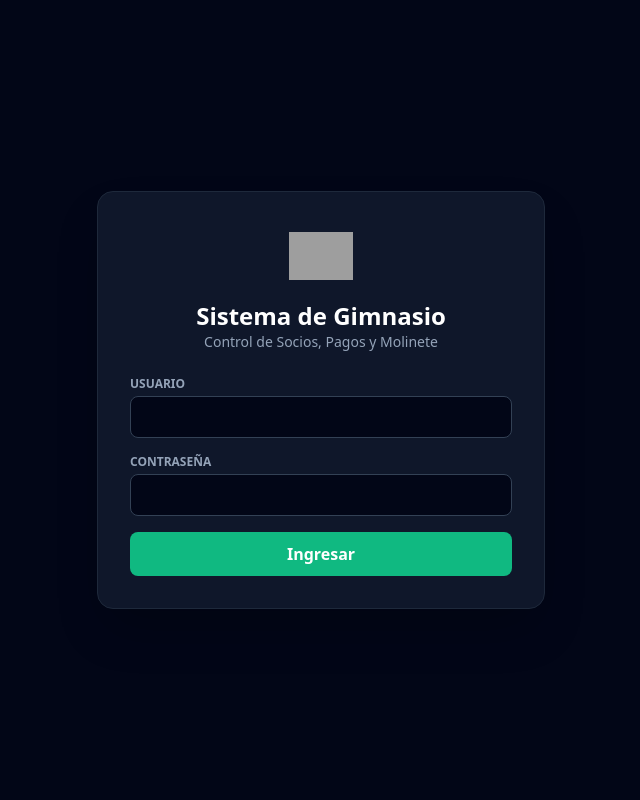
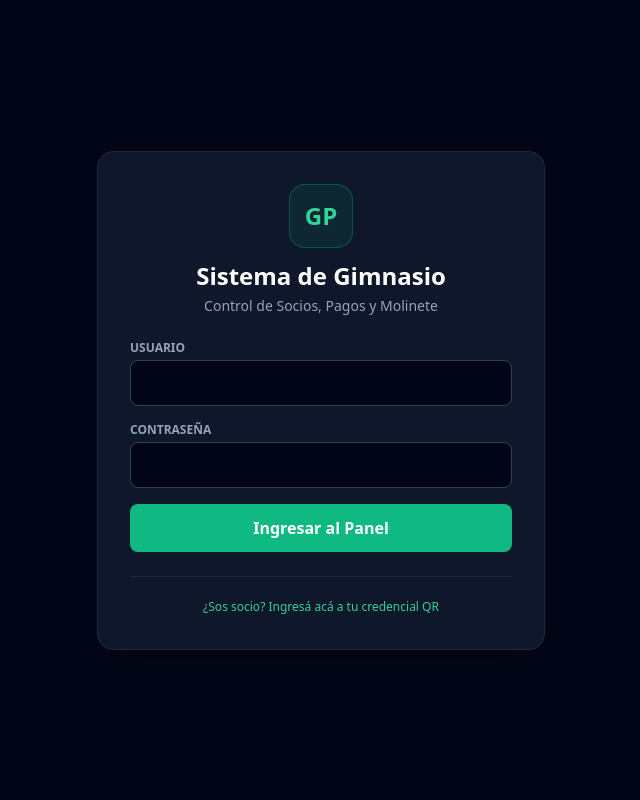
Before and after one commit to SirPinion1988/gym-system, a FastAPI app: page /login in a window 1280 px wide. Shown: the whole page, without its empty margins (319-959 px from the left). Run offline with FastAPI, Linux system fonts and the light colour scheme; some libraries are stand-ins or nearby versions; grey boxes are pictures that could not be loaded.

Commit message:
fix: actualizar login.html y TemplateResponse

```diff
--- a/app/main.py
+++ b/app/main.py
@@ -110,11 +110,15 @@ def index(request: Request, user: models.UsuarioSistema = Depends(auth.get_curre
 
 @app.get("/login", response_class=HTMLResponse)
 def login_view(request: Request):
-    return templates.TemplateResponse("login.html", {"request": request, "error": None})
-
+    return templates.TemplateResponse(
+        request=request,
+        name="login.html",
+        context={"error": None}
+    )
 
 @app.post("/login")
 def login_action(
+    request: Request,
     response: Response,
     username: str = Form(...),
     password: str = Form(...),
@@ -122,7 +126,11 @@ def login_action(
 ):
     user = db.query(models.UsuarioSistema).filter(models.UsuarioSistema.username == username).first()
     if not user or not auth.verify_password(password, user.password_hash) or not user.activo:
-        return templates.TemplateResponse("login.html", {"request": {}, "error": "Credenciales inválidas o usuario inactivo"})
+        return templates.TemplateResponse(
+            request=request,
+            name="login.html",
+            context={"error": "Credenciales inválidas o usuario inactivo"}
+        )
 
     token = auth.create_access_token(data={"sub": user.username, "rol": user.rol})
     resp = RedirectResponse(url="/dashboard", status_code=status.HTTP_302_FOUND)
--- a/templates/login.html
+++ b/templates/login.html
@@ -2,19 +2,22 @@
 <html lang="es">
 <head>
     <meta charset="UTF-8">
-    <title>Acceso al Sistema</title>
+    <meta name="viewport" content="width=device-width, initial-scale=1.0">
+    <title>Acceso al Sistema | Gimnasio</title>
     <script src="https://cdn.tailwindcss.com"></script>
 </head>
-<body class="bg-slate-950 flex items-center justify-center min-h-screen">
+<body class="bg-slate-950 flex items-center justify-center min-h-screen p-4">
     <div class="bg-slate-900 border border-slate-800 p-8 rounded-2xl w-full max-w-md shadow-2xl">
         <div class="text-center mb-6">
-            <img src="/static/img/logo.png" alt="Logo" class="w-16 h-16 mx-auto mb-3 object-contain" onerror="this.src='https://via.placeholder.com/60?text=GYM'">
+            <div class="w-16 h-16 bg-emerald-500/10 border border-emerald-500/30 rounded-2xl flex items-center justify-center mx-auto mb-3 text-2xl font-black text-emerald-400">
+                GP
+            </div>
             <h1 class="text-2xl font-bold text-white">Sistema de Gimnasio</h1>
-            <p class="text-sm text-slate-400">Control de Socios, Pagos y Molinete</p>
+            <p class="text-sm text-slate-400 mt-1">Control de Socios, Pagos y Molinete</p>
         </div>
 
         {% if error %}
-        <div class="bg-red-500/10 border border-red-500 text-red-400 p-3 rounded-lg text-sm mb-4 text-center">
+        <div class="bg-red-500/10 border border-red-500/40 text-red-400 p-3 rounded-lg text-sm mb-4 text-center font-medium">
             {{ error }}
         </div>
         {% endif %}
@@ -22,14 +25,20 @@
         <form action="/login" method="POST" class="space-y-4">
             <div>
                 <label class="block text-xs font-semibold uppercase text-slate-400 mb-1">Usuario</label>
-                <input type="text" name="username" required class="w-full bg-slate-950 border border-slate-700 rounded-lg px-4 py-2 text-white focus:outline-none focus:border-emerald-500">
+                <input type="text" name="username" required autocomplete="username" class="w-full bg-slate-950 border border-slate-700 rounded-lg px-4 py-2.5 text-white focus:outline-none focus:border-emerald-500">
             </div>
             <div>
                 <label class="block text-xs font-semibold uppercase text-slate-400 mb-1">Contraseña</label>
-                <input type="password" name="password" required class="w-full bg-slate-950 border border-slate-700 rounded-lg px-4 py-2 text-white focus:outline-none focus:border-emerald-500">
+                <input type="password" name="password" required autocomplete="current-password" class="w-full bg-slate-950 border border-slate-700 rounded-lg px-4 py-2.5 text-white focus:outline-none focus:border-emerald-500">
             </div>
-            <button type="submit" class="w-full bg-emerald-500 hover:bg-emerald-600 font-bold py-2.5 rounded-lg text-white transition">Ingresar</button>
+            <button type="submit" class="w-full bg-emerald-500 hover:bg-emerald-600 font-bold py-3 rounded-lg text-white transition mt-2">
+                Ingresar al Panel
+            </button>
         </form>
+
+        <div class="mt-6 pt-4 border-t border-slate-800 text-center">
+            <a href="/socio/login" class="text-xs text-emerald-400 hover:underline">¿Sos socio? Ingresá acá a tu credencial QR</a>
+        </div>
     </div>
 </body>
 </html>
```
